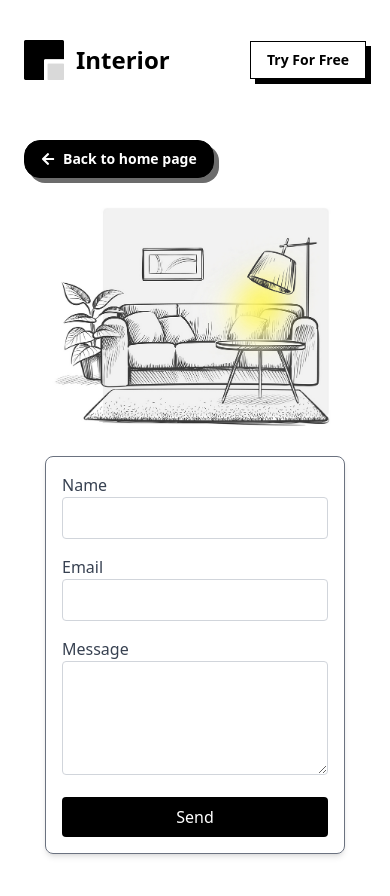
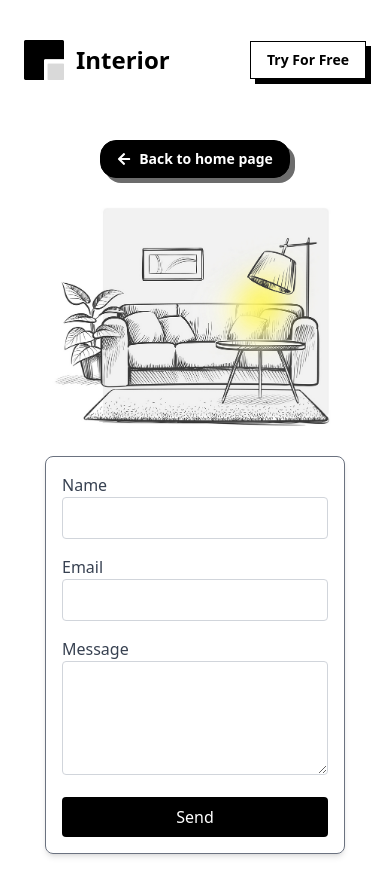
Before and after one commit to Iyiola2dev/interior-website, a React (Vite) app: page /contact in a window 390 px wide. Built offline with nearby package versions, Linux system fonts and the light colour scheme; the HTML template or start-up script is replaced by a standard one.

Commit message:
adjustment was made

```diff
--- a/src/pages/Contact.jsx
+++ b/src/pages/Contact.jsx
@@ -33,7 +33,7 @@ const Contact = () => {
   };
   return (
     <div className="container mx-auto px-4 pt-11 " id="Contacts">
-      <div className=" ">
+      <div className=" flex justify-center md:justify-start">
         <button className="primary-btn bg-black hover:bg-white hover:text-black text-white shadow-[5px_5px_0px_0px_#6c6c6c] flex items-center gap-2 rounded-2xl" onClick={handleHomeClick}>
           <FaArrowLeft />
           <p>Back to home page</p>
```
